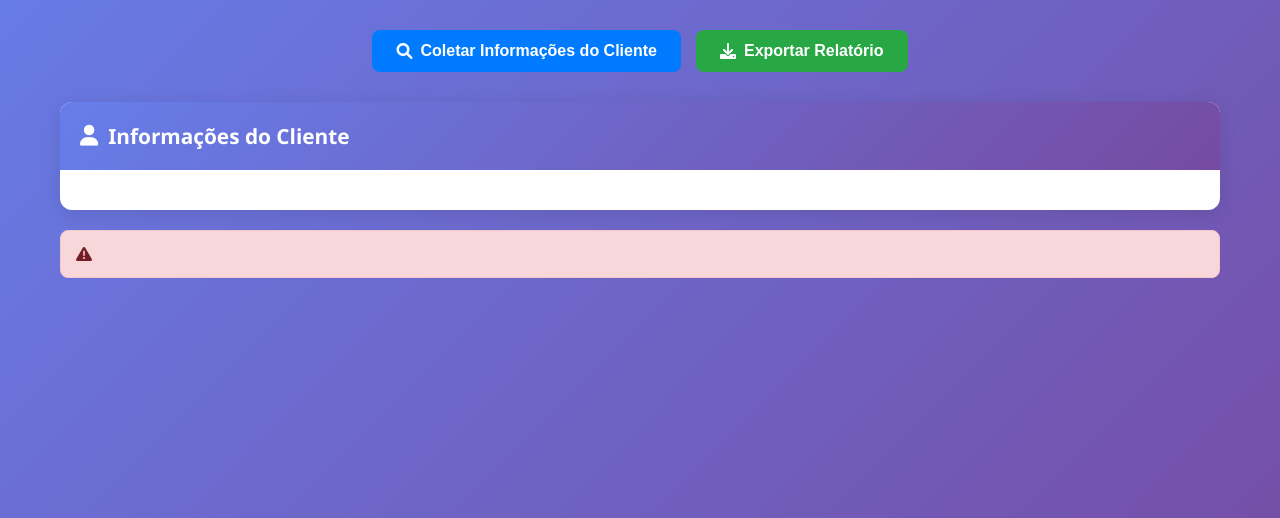
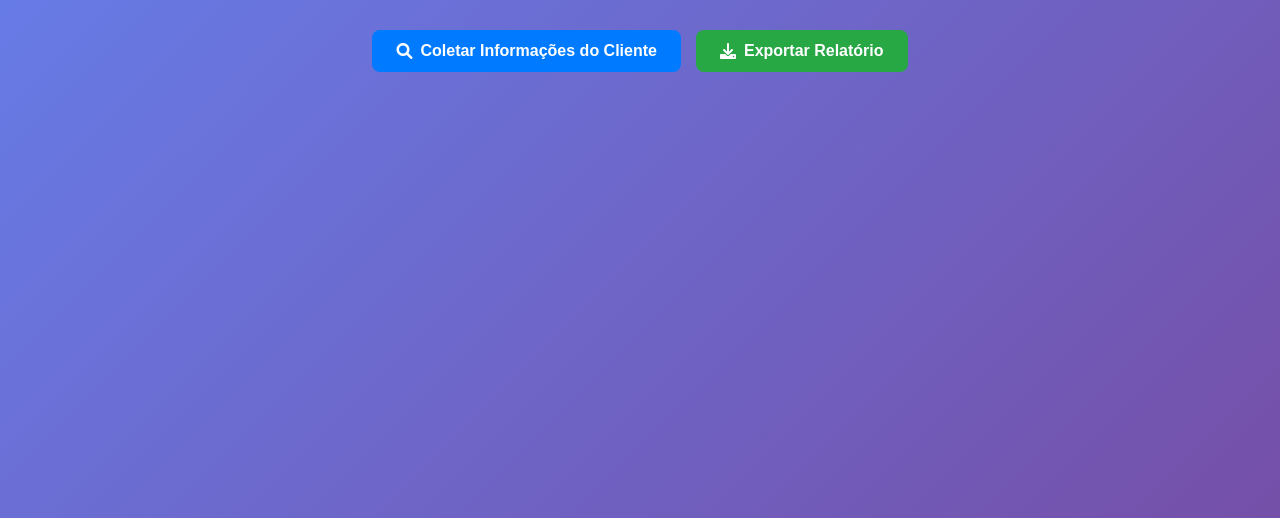
Before and after one commit to M4R4G0N/DeviceConnectivit, a Flask app: page / in a window 1280 px wide. Shown: the part 109-627 px from the top of the page. Run offline with Flask 3, Linux system fonts and the light colour scheme.

Commit message:
chore: trigger Pages redeploy e sincronizar estado atual

```diff
--- a/docs/static/css/style.css
+++ b/docs/static/css/style.css
@@ -81,7 +81,7 @@
 }
 
 .hidden {
-    display: none;
+    display: none !important;
 }
 
 .results {
--- a/static/css/style.css
+++ b/static/css/style.css
@@ -80,7 +80,7 @@
 }
 
 .hidden {
-    display: none;
+    display: none !important;
 }
 
 .results {
```
